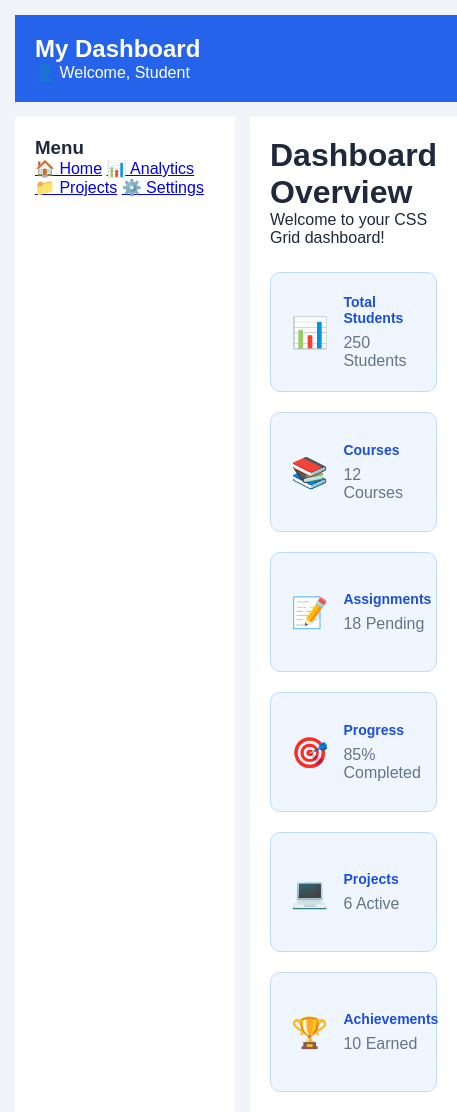
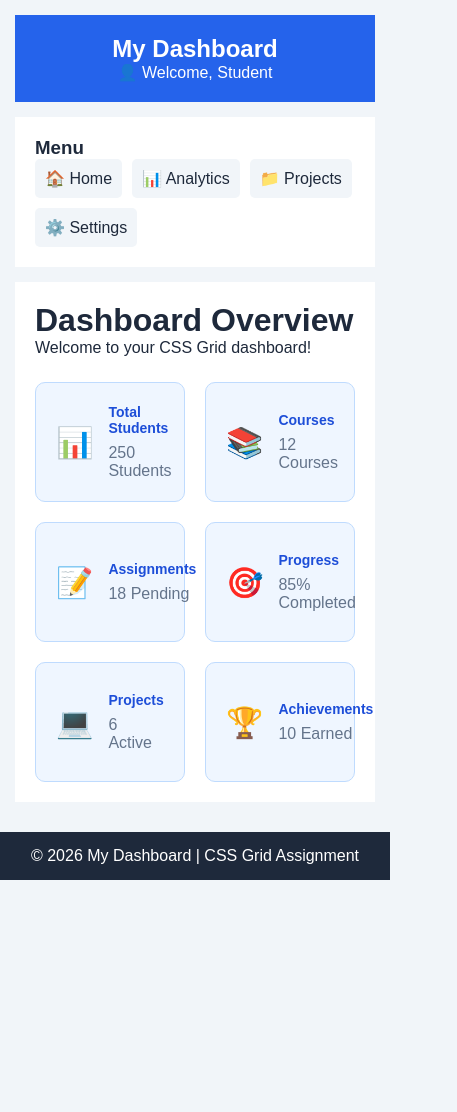
Before and after one commit to trashasingh43-cell/Assignment, a plain HTML site: page Week8/index.html in a window 390 px wide. Shown: the whole page, 457 px wide, since content can reach past the window. After the commit the page ends 880 px from the top, so only its background shows below. Drawn offline with Linux system fonts and the light colour scheme.

Commit message:
Tested and improved responsive Grid layout

```diff
--- a/Week8/index.html
+++ b/Week8/index.html
@@ -89,5 +89,10 @@
 
     </div>
 
+
+ <!-- Footer -->
+        <footer class="foot">
+            <p>© 2026 My Dashboard | CSS Grid Assignment</p>
+        </footer>
 </body>
 </html>
--- a/Week8/style.css
+++ b/Week8/style.css
@@ -141,3 +141,36 @@ body {
 .card p {
     color: #64748b;
 }
+
+/* 8.5 - Responsive Dashboard */
+
+@media (max-width: 600px) {
+
+    .dashboard {
+        grid-template-columns: 1fr;
+
+        grid-template-areas:
+            "head"
+            "side"
+            "main"
+            "foot";
+    }
+
+    .head {
+        text-align: center;
+    }
+
+    .side nav {
+        display: flex;
+        flex-wrap: wrap;
+        gap: 10px;
+    }
+
+    .side nav a {
+        text-decoration: none;
+        color: #1e293b;
+        background-color: #f1f5f9;
+        padding: 10px;
+        border-radius: 5px;
+    }
+}
```
